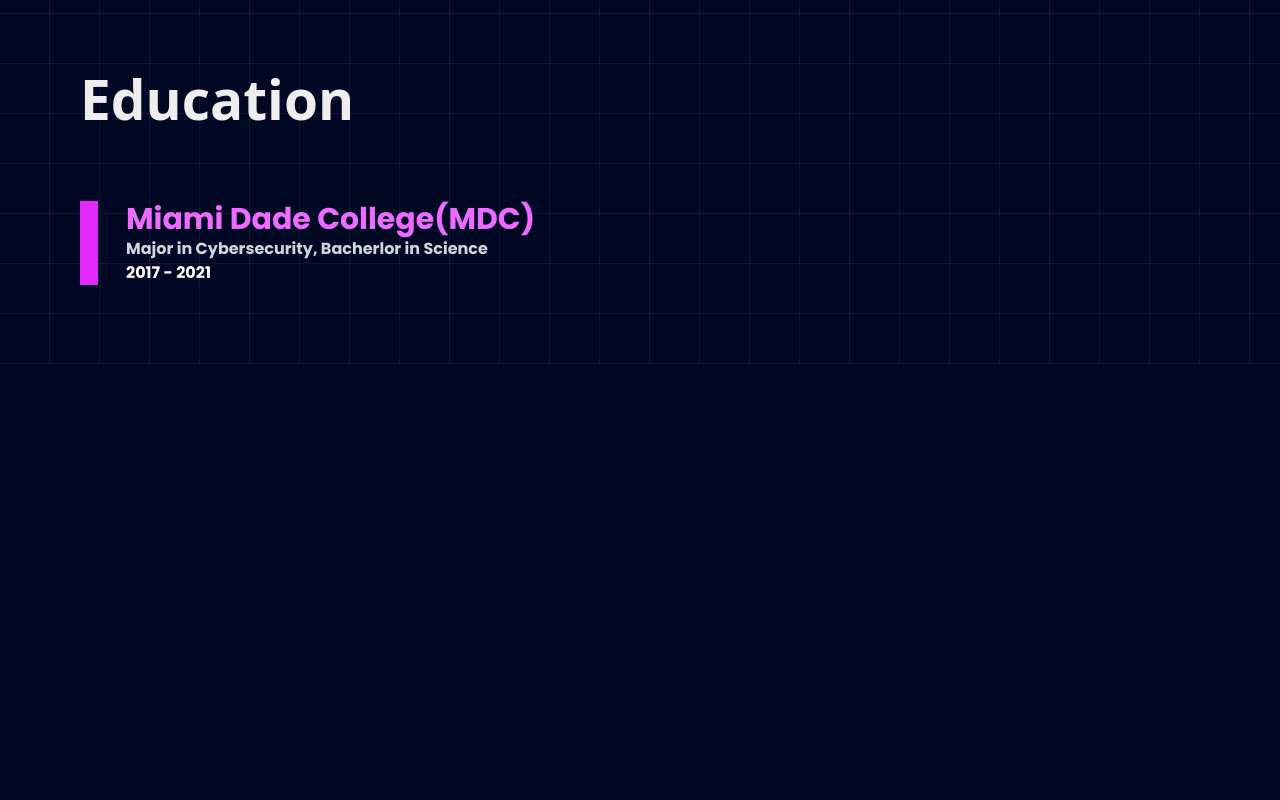
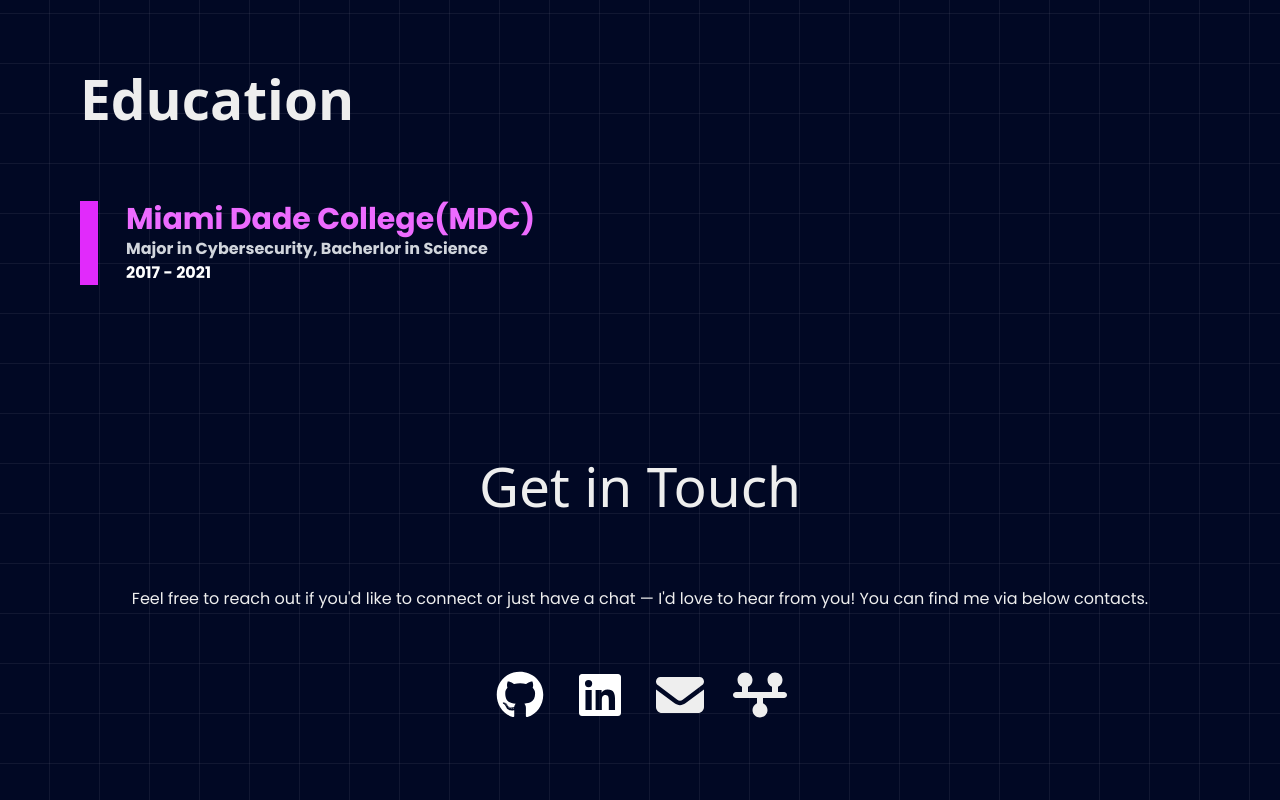
Before and after one commit to ChrisDiaz007/portfolio, a React app: page / in a window 1280 px wide. Shown: the part 6136-6936 px from the top of the page. Before the commit the page ends 6501 px from the top, so only its background shows below. Built offline with nearby package versions, Linux system fonts and the light colour scheme; the HTML template or start-up script is replaced by a standard one; a web font is replaced by a local one.

Commit message:
npm installed font awesome, added link to contacts

```diff
--- a/package.json
+++ b/package.json
@@ -10,6 +10,9 @@
     "preview": "vite preview"
   },
   "dependencies": {
+    "@fortawesome/free-brands-svg-icons": "^7.2.0",
+    "@fortawesome/free-solid-svg-icons": "^7.2.0",
+    "@fortawesome/react-fontawesome": "^3.3.0",
     "@splinetool/react-spline": "^4.1.0",
     "@splinetool/runtime": "^1.12.73",
     "@tailwindcss/vite": "^4.2.2",
--- a/src/App.jsx
+++ b/src/App.jsx
@@ -1,4 +1,5 @@
 import "./App.css";
+import Contact from "./components/Contact";
 import Experience from "./components/Experience";
 import Home from "./components/Home";
 import Navbar from "./components/Navbar";
@@ -11,6 +12,7 @@ function App() {
       <Home />
       <Projects />
       <Experience />
+      <Contact />
     </main>
   );
 }
--- a/src/components/Contact.jsx
+++ b/src/components/Contact.jsx
@@ -0,0 +1,50 @@
+import React from "react";
+import { FontAwesomeIcon } from "@fortawesome/react-fontawesome";
+import { faGithub, faLinkedin } from "@fortawesome/free-brands-svg-icons";
+import { faEnvelope, faTimeline } from "@fortawesome/free-solid-svg-icons";
+
+const Contact = () => {
+  return (
+    <section className="Contact flex justify-center p-15">
+      <div className="body w-325 p-5 flex flex-col gap-15 items-center">
+        <div className="flex items-center">
+          <h1>Get in Touch</h1>
+        </div>
+        <div>
+          <p>
+            Feel free to reach out if you'd like to connect or just have a chat
+            — I'd love to hear from you! You can find me via below contacts.
+          </p>
+        </div>
+        <div className="flex gap-5">
+          <a
+            href="https://github.com/ChrisDiaz007"
+            target="_blank"
+            rel="noopener noreferrer"
+          >
+            <FontAwesomeIcon
+              icon={faGithub}
+              size="3x"
+              className="text-white hover:text-purple-300 cursor-pointer"
+            />
+          </a>
+          <a
+            href="https://www.linkedin.com/in/christopher-diaz007/"
+            target="_blank"
+            rel="noopener noreferrer"
+          >
+            <FontAwesomeIcon
+              icon={faLinkedin}
+              size="3x"
+              className="text-white hover:text-purple-300 cursor-pointer"
+            />
+          </a>
+          <FontAwesomeIcon icon={faEnvelope} size="3x" />
+          <FontAwesomeIcon icon={faTimeline} size="3x" />
+        </div>
+      </div>
+    </section>
+  );
+};
+
+export default Contact;
```
Also changed, not shown: src/components/modal/Modal.css (added), src/components/modal/Modal.jsx (added), 1 other file (tests, documents, lock files or other folders).
